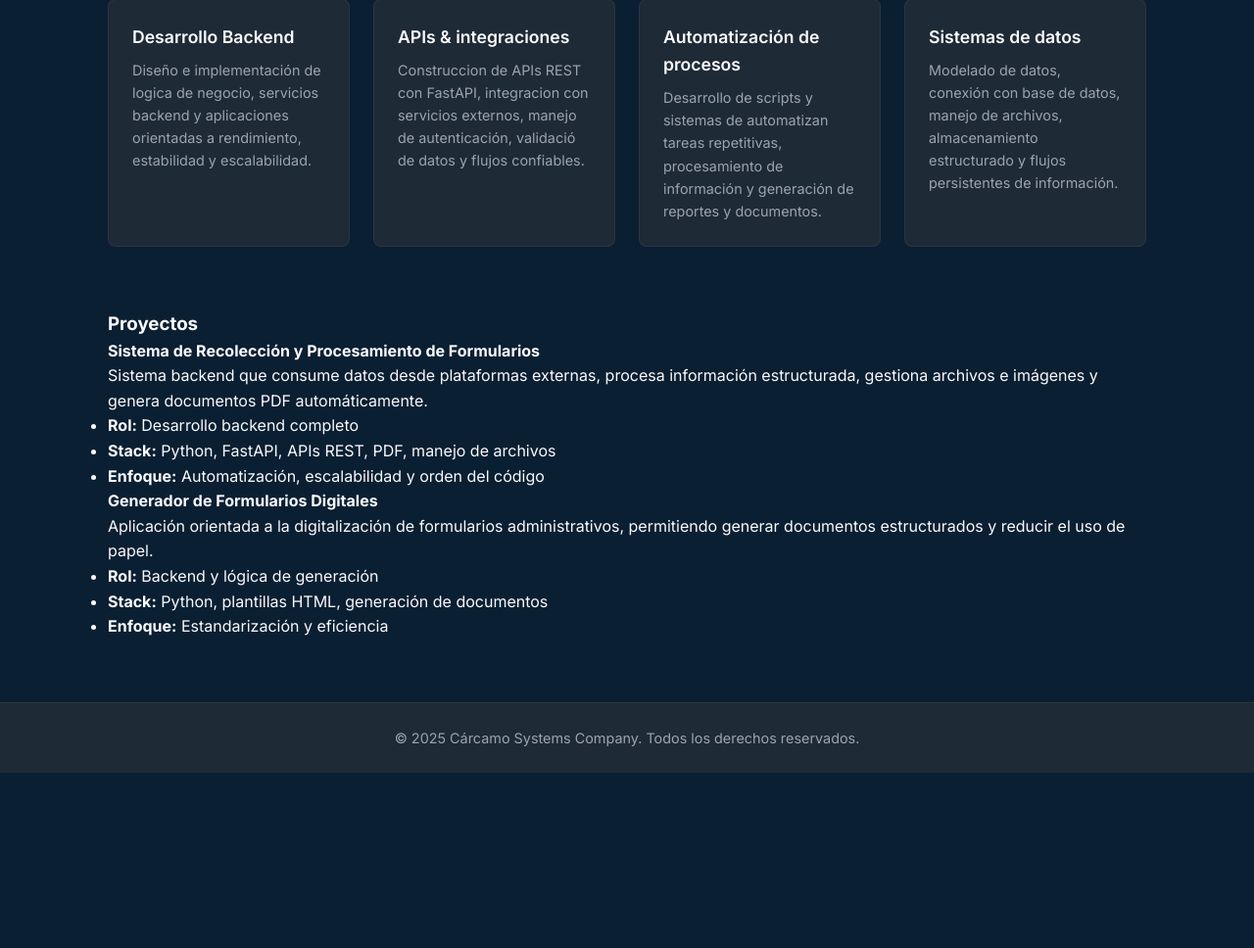
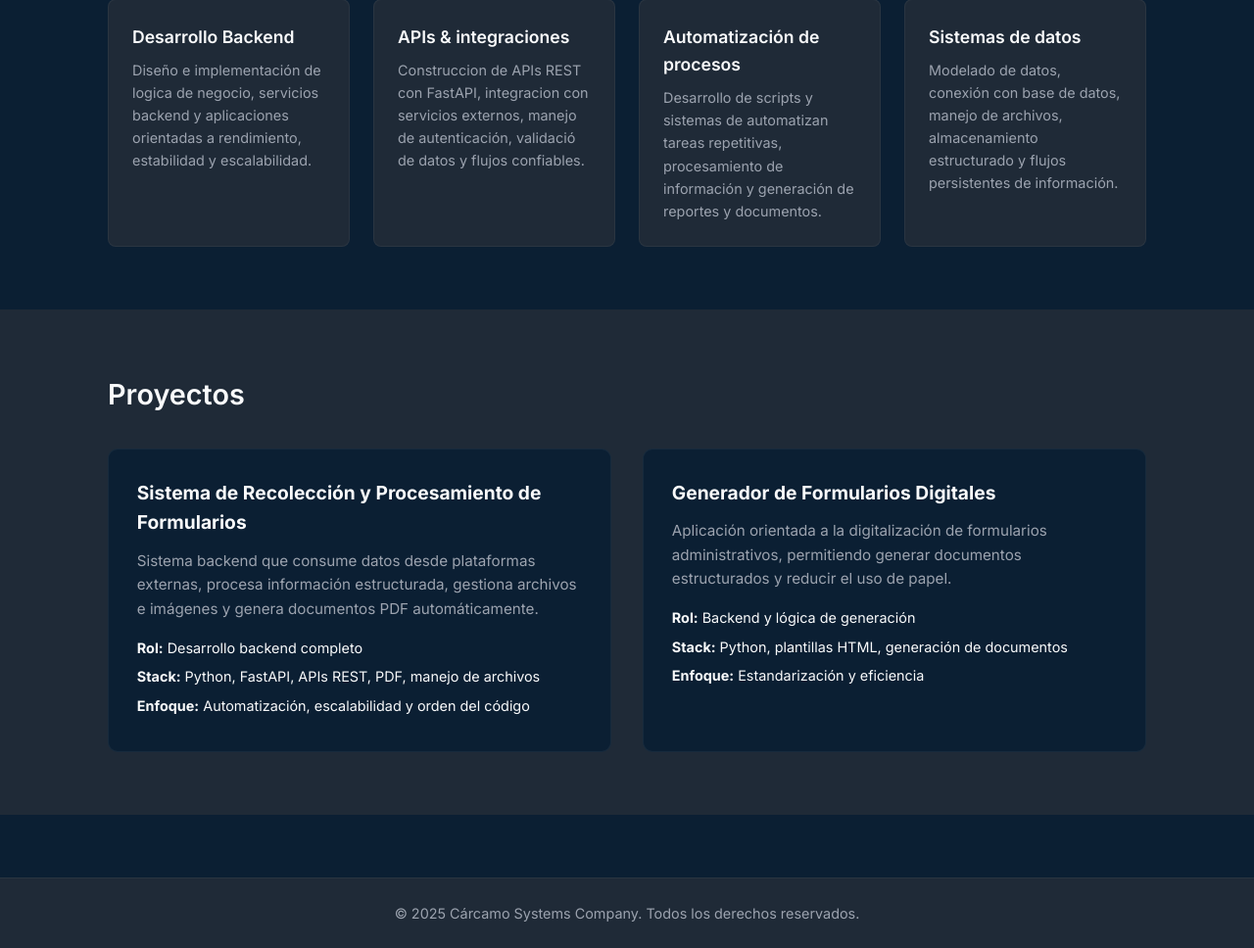
Before and after one commit to cdcarcamo/portafolio, a FastAPI app: page / in a window 1280 px wide. Shown: the part 1015-1983 px from the top of the page at 98% size. Before the commit the page ends 1804 px from the top, so only its background shows below. Run offline with FastAPI, Linux system fonts and the light colour scheme.

Commit message:
Agregando estilos a la sección proyectos

```diff
--- a/app/static/css/styles.css
+++ b/app/static/css/styles.css
@@ -195,3 +195,59 @@ about.text {
     transform: translateY((-4px));
     border-color: var(--color-accent);
 }
+
+/* ==========================
+    PROJECTS
+   ==========================*/
+.projects {
+    background-color: var(--color-secondary);
+    padding: 4rem 0;
+}
+
+.projects h3 {
+    font-size: 1.8rem;
+    font-weight: 600;
+    margin-bottom: 2rem;
+}
+
+.projects-grid {
+    display: grid;
+    grid-template-columns: repeat(auto-fit, minmax(280px, 1fr));
+    gap: 2rem;
+}
+
+.project-card {
+    background-color: var(--color-primary);
+    padding: 1.8rem;
+    border-radius: 10px;
+    border: 1px solid rgba(255, 255, 255, 0.05);
+}
+
+.project-card h4 {
+    font-size: 1.2rem;
+    margin-bottom: 0.75rem;
+}
+
+.project-description {
+    color: var(--color-muted);
+    margin-bottom: 1rem;
+    font-size: 0.95rem;
+}
+
+.project-details {
+    list-style: none;
+}
+
+.project-details li {
+    font-size: 0.9rem;
+    margin-bottom: 0.4rem;
+}
+
+.project-details strong {
+    color: var(--color-light);
+}
+
+.project-card:hover {
+    transform: translateY((-4px));
+    border-color: var(--color-accent);
+}
```
